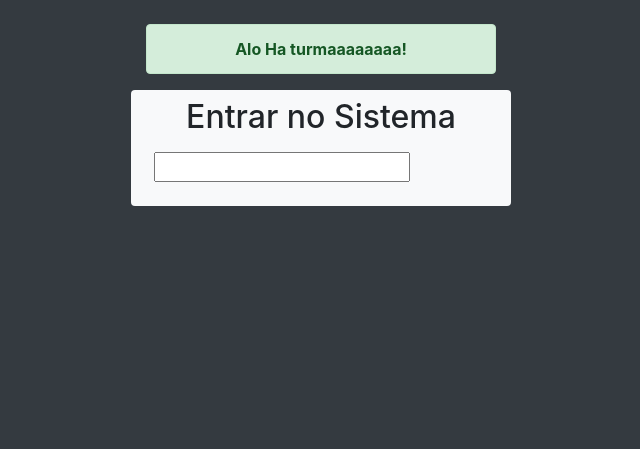
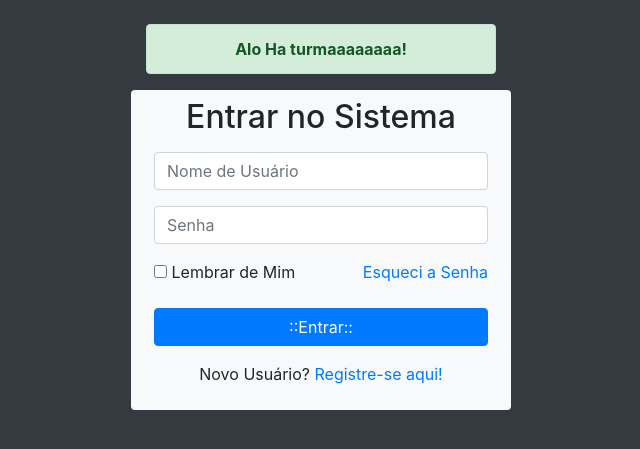
Before and after one commit to carolinesilva1/login, a PHP site: page /login/ in a window 1280 px wide. Shown: the top 449 px of the page, without its empty margins (319-959 px from the left). Run offline with PHP 8.4, Linux system fonts and the light colour scheme.

Commit message:
Formulário de Login
closes #1

```diff
--- a/index.php
+++ b/index.php
@@ -35,7 +35,42 @@
    </h2>
    <form action="#" method="post" class="p-2" id="formlogin">
             <div class="form-group">
-                <input type="text" name="" id="">
+                <input type="text" name="nomeUsuario"
+                id="nomeUsuario" placeholder="Nome de Usuário"
+                class="form-control">
+            </div>
+            <div class="form-group">
+            <input type="password" name="senhaUsuario" id="senhaUsuario"
+            placeholder="Senha"
+            class="form-control">
+            </div>
+
+            <div class="form-group">
+            <div class="custon-control custon-checkbox">
+            <input type="checkbox" name="lembrar" id="lembrar" class="custon-control-input">
+            <label for="lembrar" class="custon-control-label">
+            Lembrar de Mim
+            </label>
+            <a href="#" class="float-right" id="btnEsqueci">
+            Esqueci a Senha
+            </a>
+
+                </div>
+
+            </div>
+
+            <div class="form-group">
+            <input type="submit" value="::Entrar::"
+            name="btnEntrar" id="btnEntrar"
+            class="btn btn-primary btn-block">
+
+            </div>
+
+            <div class="form-group">
+                <p class="text-center">Novo Usuário? <a href="#" id="btnRegistrar">
+                Registre-se aqui!
+                </a>
+                </p>
             </div>
    </form>
 
```
